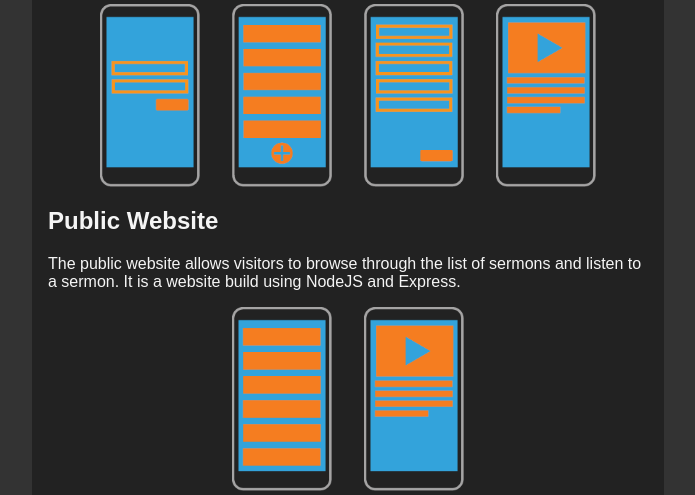
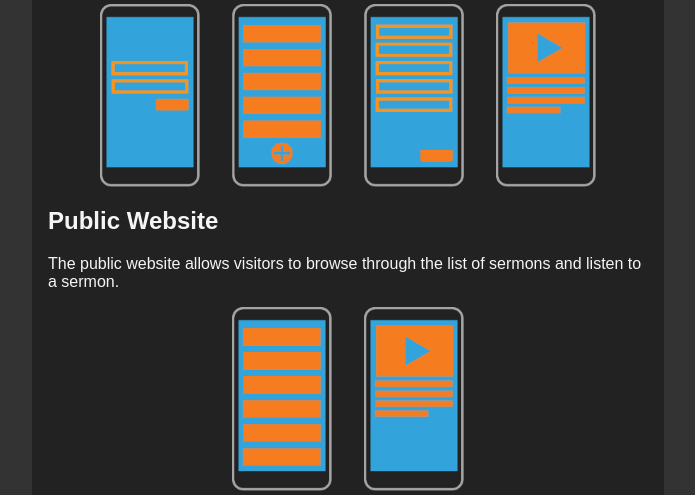
Before and after one commit to davidjohnmaccallum/portfolio, a Node server app: page / in a window 1280 px wide. Shown: the part 302-797 px from the top of the page, without its empty margins (292-987 px from the left). Run offline with Node 20, Linux system fonts and the light colour scheme.

Commit message:
Content tweak

```diff
--- a/views/index.ejs
+++ b/views/index.ejs
@@ -8,7 +8,7 @@
     <link rel="stylesheet" type="text/css" media="screen" href="css/main.css" />
     <!-- <script src='js/main.js'></script> -->
   </head>
-  <body>
+  <body class="dark">
     <div id="content">
       <h1>Sermon Publisher</h1>
       <p>
@@ -51,7 +51,7 @@
       <h2>Public Website</h2>
       <p>
         The public website allows visitors to browse through the list of sermons
-        and listen to a sermon. It is a website build using NodeJS and Express.
+        and listen to a sermon.
       </p>
       <div class="flow">
         <div class="flow-item-portrait">
```
